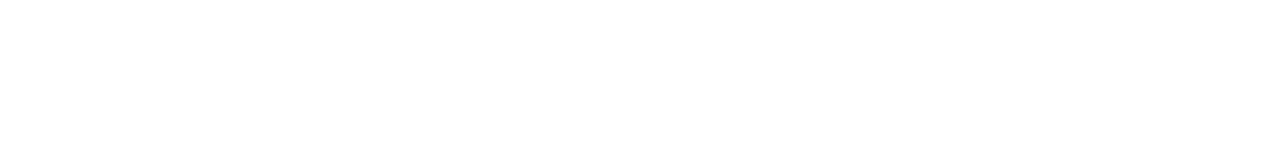
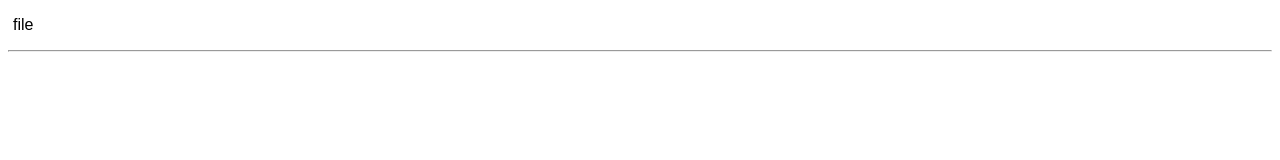
Before and after one commit to teak1cd/vJS, a plain HTML site: page index.html in a window 1280 px wide. Drawn offline with Linux system fonts and the light colour scheme.

Commit message:
Update index.html

```diff
--- a/index.html
+++ b/index.html
@@ -4,8 +4,29 @@
     <title>
       visualJS - visual JS interpretation
     </title>
+    <style>
+      select{
+        background: transparent;
+        width: 268px;
+        padding: 5px;
+        font-size: 16px;
+        line-height: 1;
+        border: 0;
+        border-radius: 0;
+        height: 34px;
+        -webkit-appearance: none;
+      }
+    </style>
   </head>
   <body>
-
+    <span class="dropdowns">
+      <select id=fileTab value="0">
+        <option value="0">file</option>
+        <option value="1">open</option>
+        <option value="2">compile</option>
+        <option value="3">options</option>
+      </select>
+    </span>
+    <hr/>
   </body>
 </html>
```
